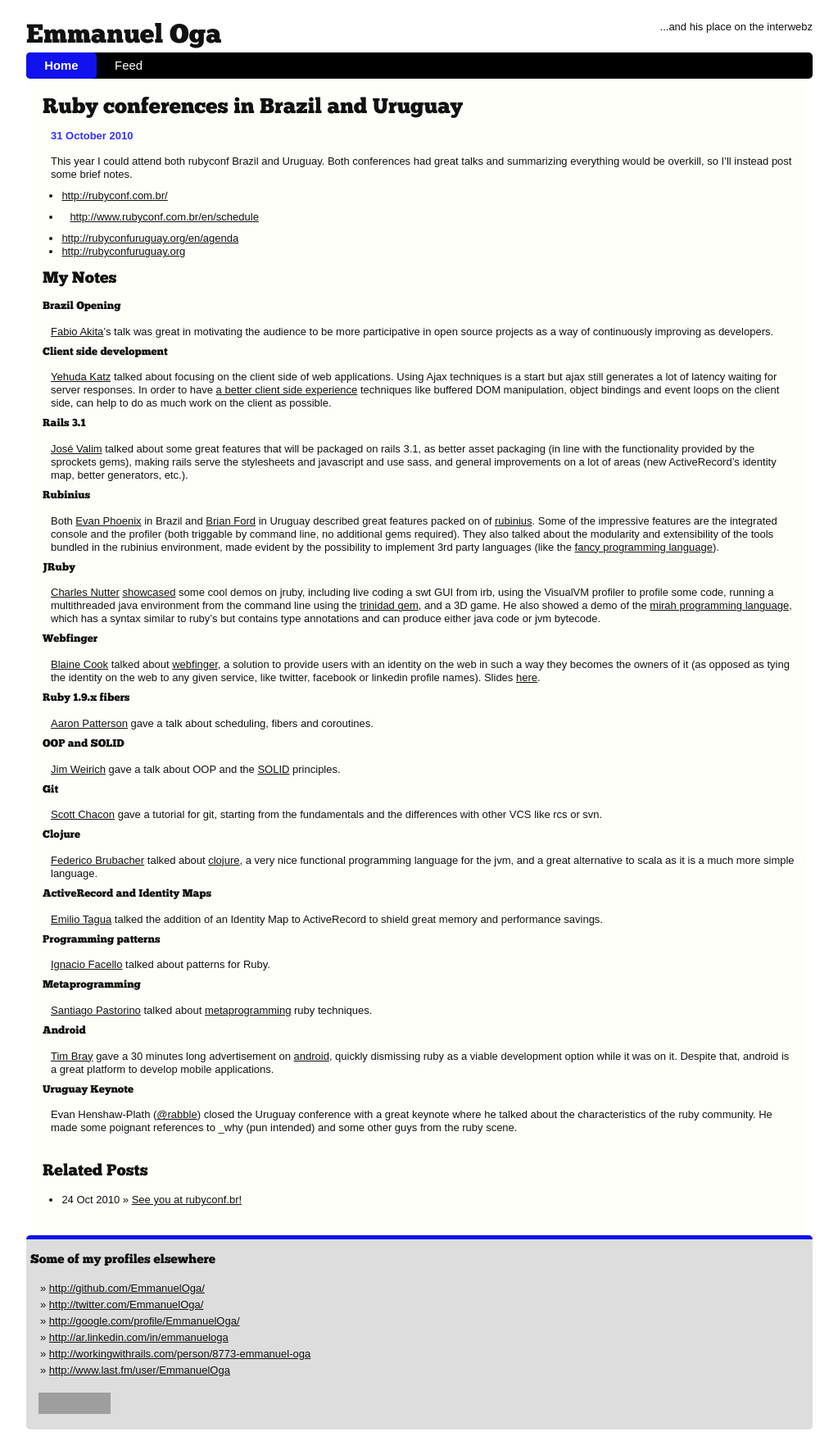
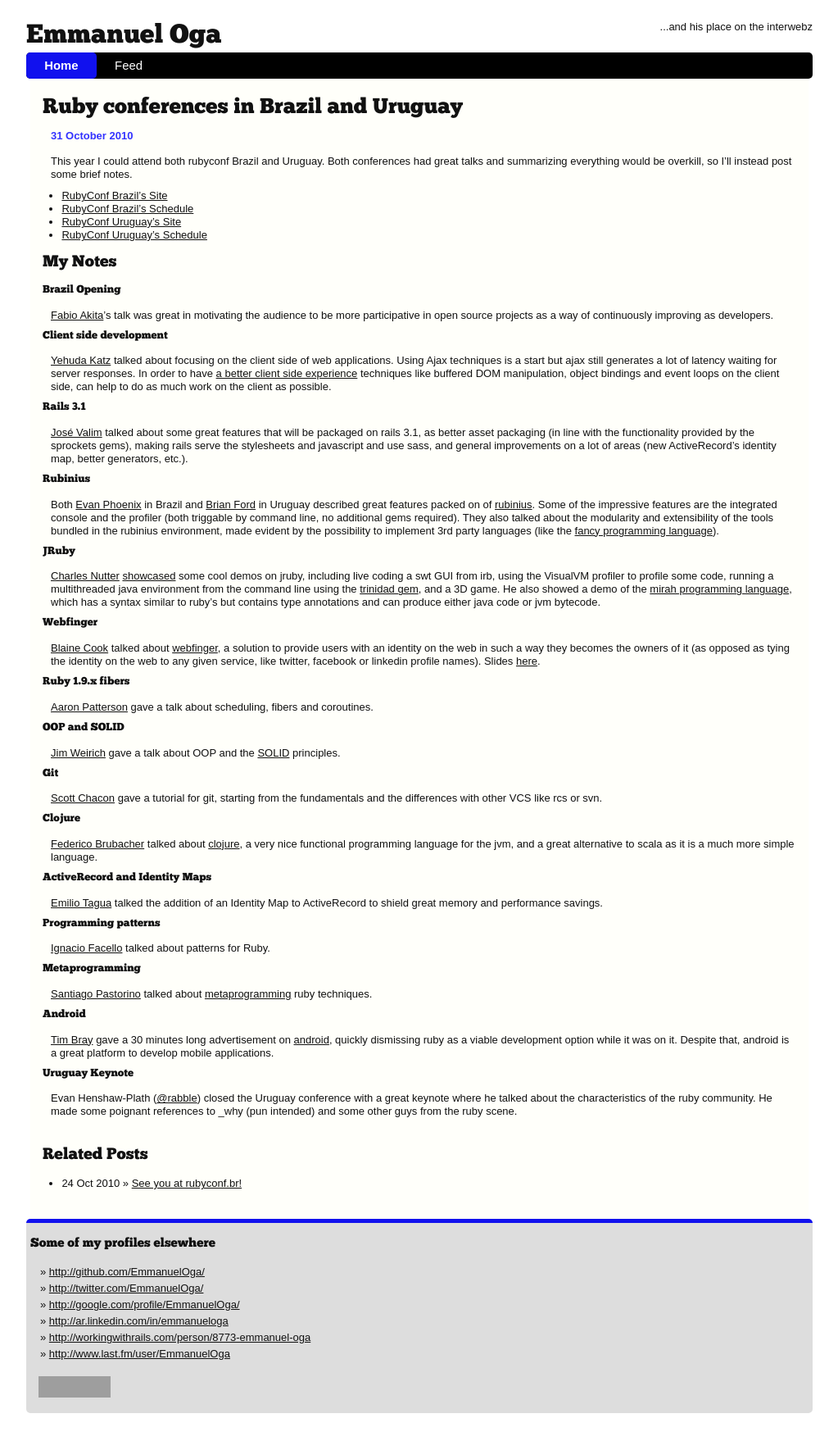
Before and after one commit to EmmanuelOga/emmanueloga.github.com, a Jekyll site: the page built from _posts/2010-10-31-rubyconfs!.md, in a window 1280 px wide. Shown: the whole page at 82% size, without its empty margins (128-1151 px from the left). Built offline with Jekyll 4.4.1, drawn with Linux system fonts in a browser that asks for light colours; nearby versions of some CDN libraries; Markdown is read by kramdown in place of the engine named in the settings; grey boxes are pictures that could not be loaded.

Commit message:
#trivial

```diff
--- a/_posts/2010-10-31-rubyconfs!.md
+++ b/_posts/2010-10-31-rubyconfs!.md
@@ -12,11 +12,10 @@
 great talks and summarizing everything would be overkill, so I'll instead post
 some brief notes.
 
-* [http://rubyconf.com.br/](http://rubyconf.com.br/ "RubyConf Brazil")
-* [http://www.rubyconf.com.br/en/schedule](http://www.rubyconf.com.br/en/schedule "Brazil Schedule")
-
-* [http://rubyconfuruguay.org/en/agenda](http://rubyconfuruguay.org/en/agenda "Uruguay Schedule")
-* [http://rubyconfuruguay.org](http://rubyconfuruguay.org "RubyConf Uruguay")
+* [RubyConf Brazil's Site](http://rubyconf.com.br/ "RubyConf Brazil")
+* [RubyConf Brazil's Schedule](http://www.rubyconf.com.br/en/schedule "RubyConf Brazil's Schedule")
+* [RubyConf Uruguay's Site](http://rubyconfuruguay.org "RubyConf Uruguay")
+* [RubyConf Uruguay's Schedule](http://rubyconfuruguay.org/en/agenda "Uruguay Schedule")
 
 My Notes
 --------
```
